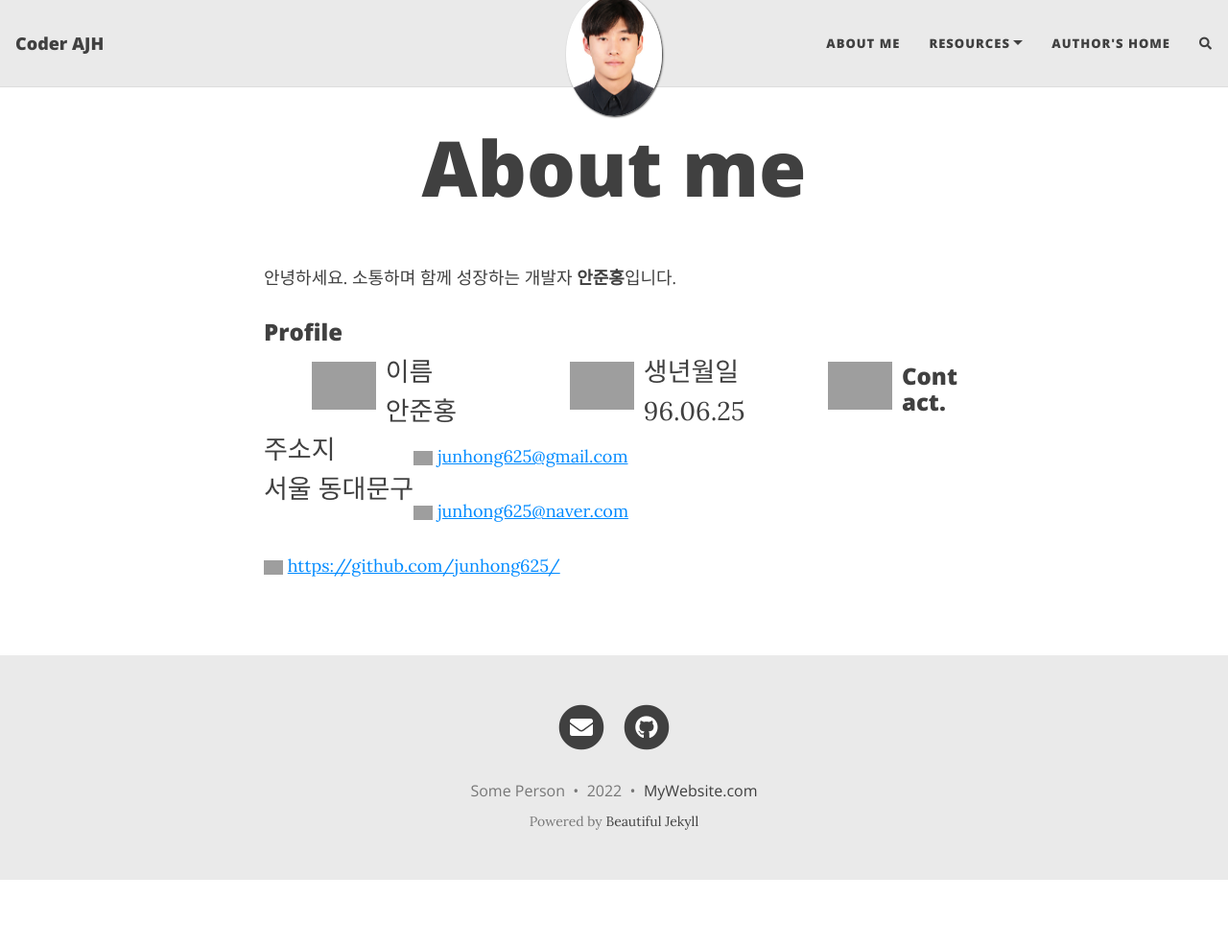
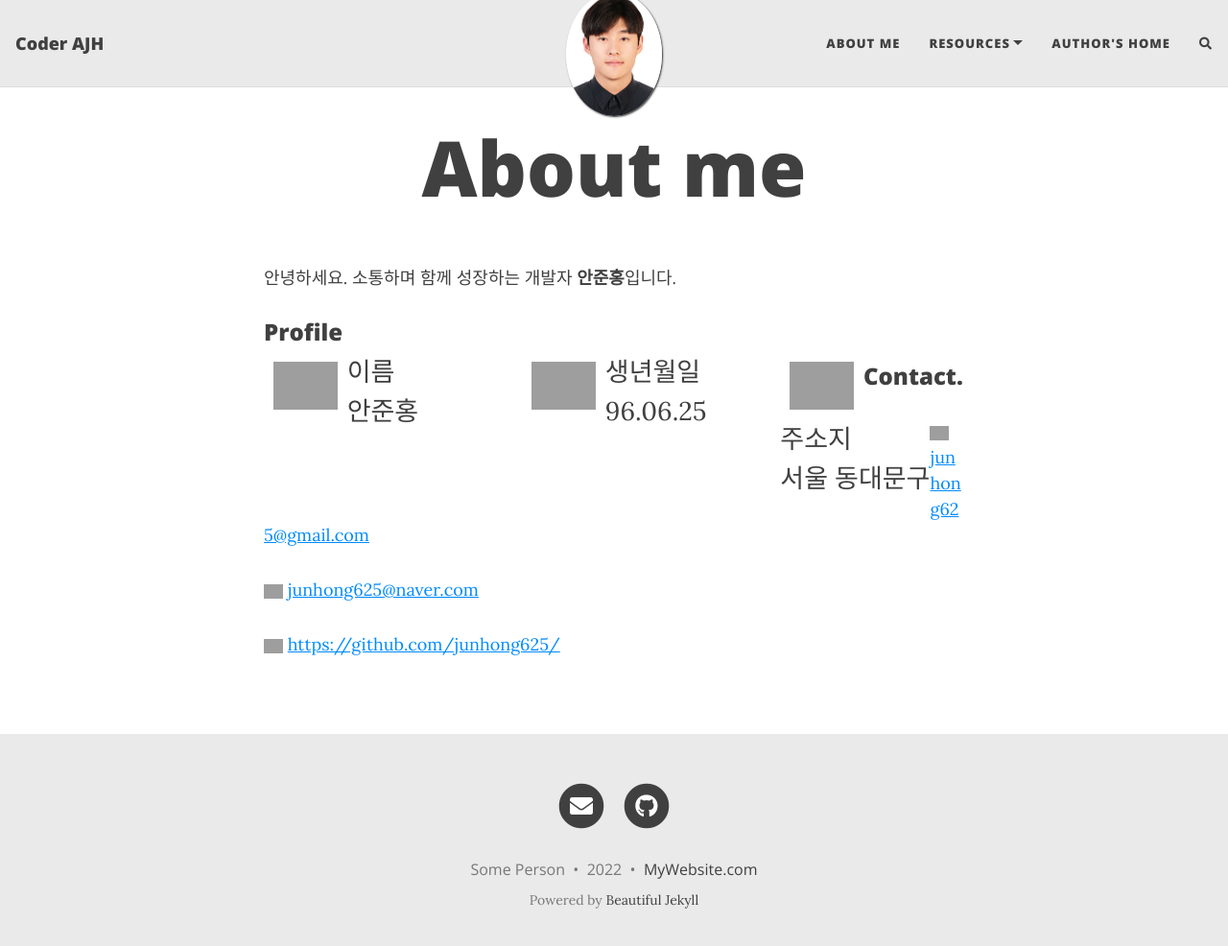
Before and after one commit to junhong625/junhong625.github.io, a Jekyll site: the page built from aboutme.md, in a window 1280 px wide and 999 px high. Shown: the top 986 px of the window at 96% size. Built offline with Jekyll 4.4.1, drawn with Linux system fonts in a browser that asks for light colours; nearby versions of some CDN libraries; comment, search, counter and statistics services are not loaded; grey boxes are pictures that could not be loaded.

Commit message:
Update aboutme.md

```diff
--- a/aboutme.md
+++ b/aboutme.md
@@ -9,7 +9,7 @@ subtitle:
 
 ### Profile
 <div style="float: left; padding: 10px;">
-    <img src="https://user-images.githubusercontent.com/83000975/153178663-f5732bd8-0076-4296-b97e-a606141512d3.png" height=50 weight=50 style="margin-left:40px;">
+    <img src="https://user-images.githubusercontent.com/83000975/153178663-f5732bd8-0076-4296-b97e-a606141512d3.png" height=50 weight=50>
 </div>
 <div style="font-size:1.5em; float: left; width: 25%;">
 이름 <br> 안준홍
```
